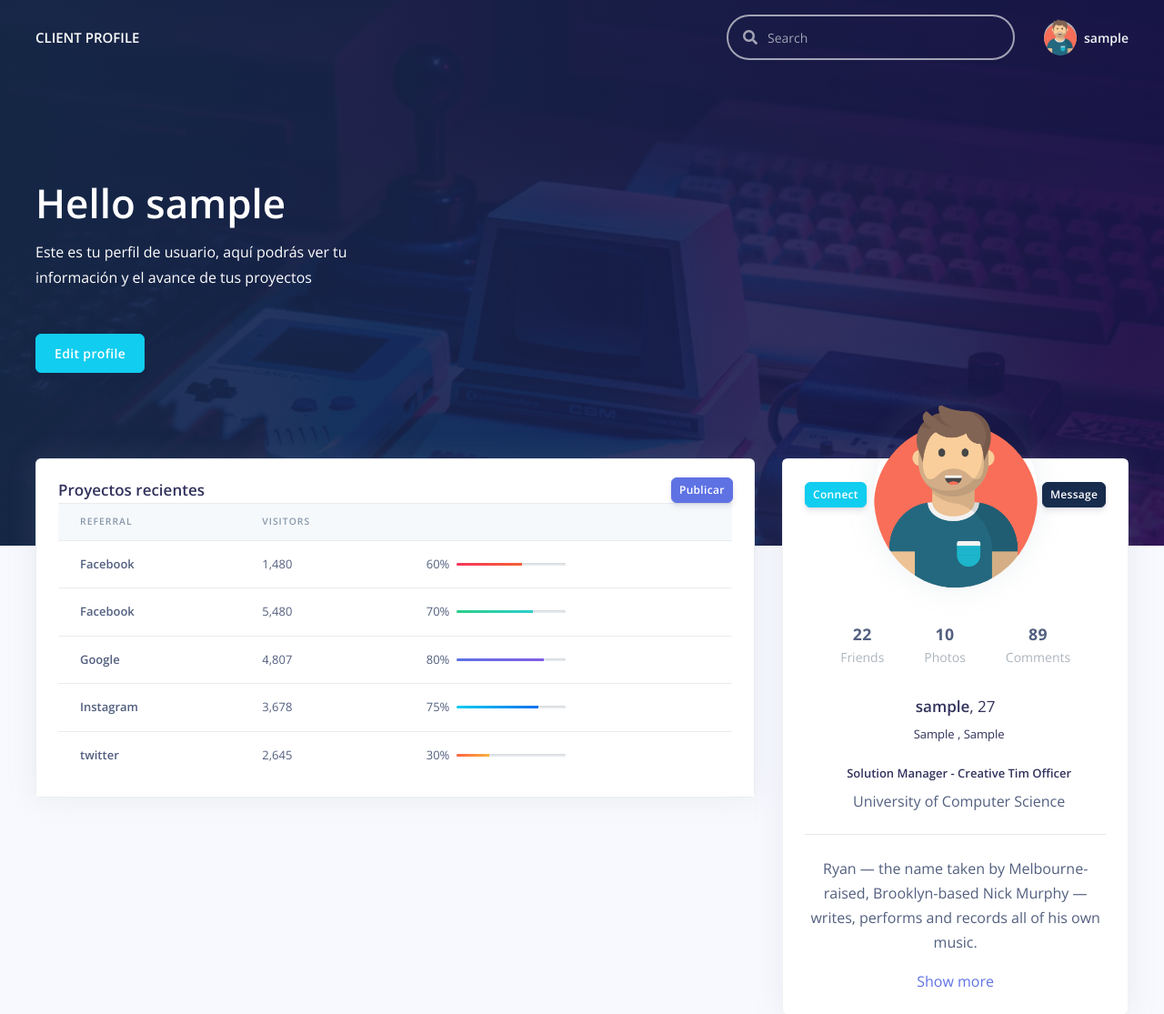
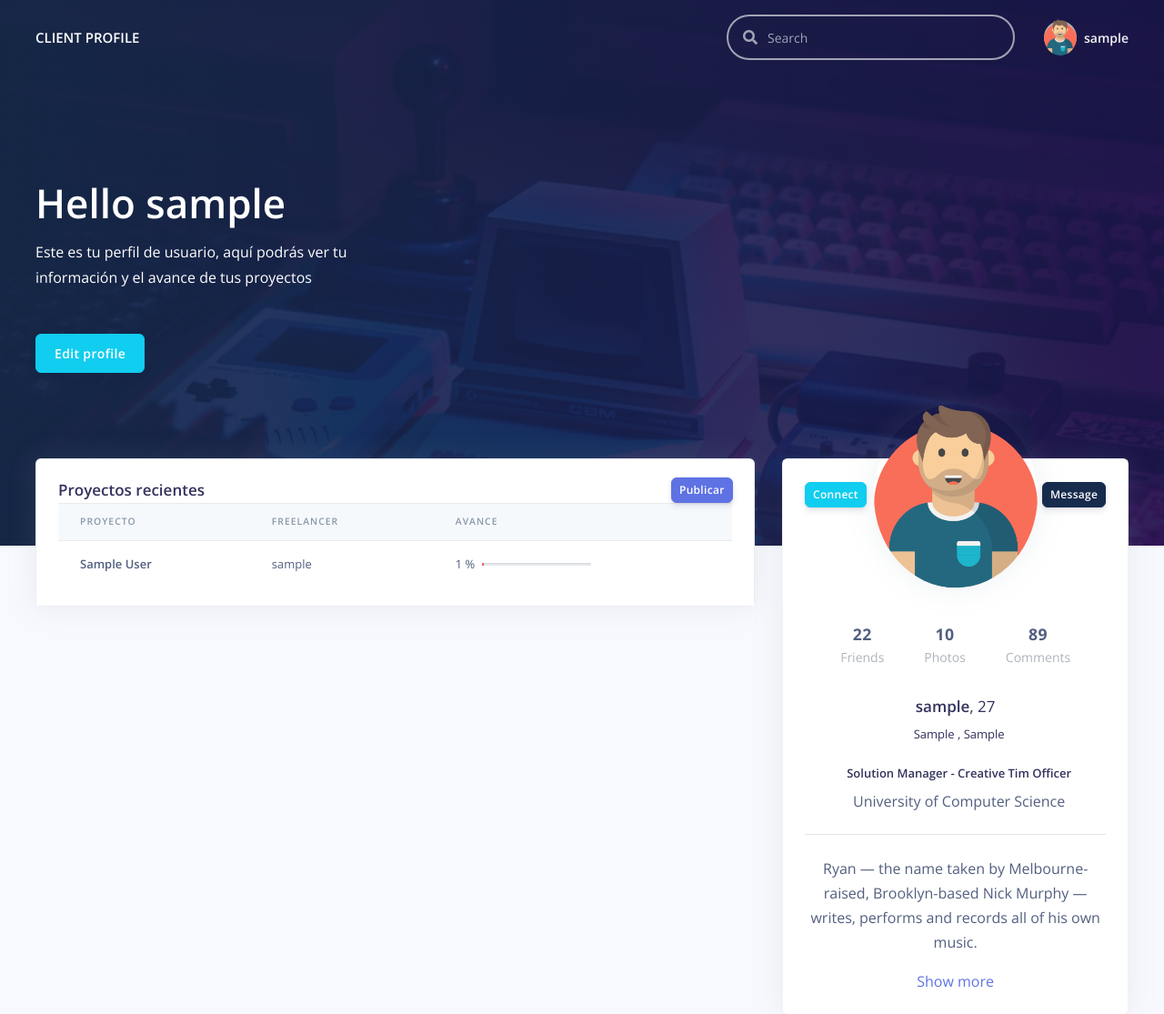
Before and after one commit to cesargasca/Secure_freelancer, a Django app: template templates/users/ClientProfile.html in a window 1280 px wide. Shown: the top 1115 px of the page at 91% size. Run offline with Django 3.2, Linux system fonts and the light colour scheme; the template is opened without the code that fills it: values that come from a table or form of the project are taken from there, others are empty; tables that the repository leaves empty hold one stand-in row (values such as "Sample post"); parts of the project's set-up code (start-up, migrations or seed data) failed here and were passed over; some libraries are stand-ins or nearby versions.

Commit message:
publicar proyecto agregado para clientes

```diff
--- a/ISW_project/settings.py
+++ b/ISW_project/settings.py
@@ -83,7 +83,7 @@ DATABASES = {
         'ENGINE': 'django.db.backends.mysql',
         'NAME': 'sf',
         'USER': 'root',
-        'PASSWORD': '',
+        'PASSWORD': 'password',
         'HOST': 'localhost',
         'PORT': '3306',
     }
--- a/apps/users/models.py
+++ b/apps/users/models.py
@@ -121,6 +121,7 @@ class Skills(models.Model):
 class Publication(models.Model):
     '''publication model'''
     user = models.ForeignKey(User, on_delete=models.CASCADE)
+    freelancer = models.ForeignKey(User,related_name='freelancer_hired', null=True, on_delete = models.SET_NULL)
     name = models.CharField(max_length=50)
     overview = models.CharField(max_length=300)
     date = models.DateField(auto_now=True)
@@ -131,3 +132,4 @@ class Publication(models.Model):
     )
     budget = models.CharField(max_length=50, choices=BUDGET_CHOICES)
     skills = models.ManyToManyField(Skills)
+    progress =  models.IntegerField(default=0)
--- a/templates/users/ClientProfile.html
+++ b/templates/users/ClientProfile.html
@@ -97,109 +97,43 @@
                       <h3 class="mb-0">Proyectos recientes</h3>
                     </div>
                     <div class="col-4 text-right">
-                      <a href="#!" class="btn btn-sm btn-primary">Publicar</a>
+                      <a href="{% url 'users:new_publication' %}" class="btn btn-sm btn-primary">Publicar</a>
                     </div>
                   </div>
                   <div class="table-responsive">
                       <table class="table align-items-center table-flush">
                           <thead class="thead-light">
                             <tr>
-                              <th scope="col">Referral</th>
-                              <th scope="col">Visitors</th>
-                              <th scope="col"></th>
+                              <th scope="col">Proyecto</th>
+                              <th scope="col">Freelancer</th>
+                              <th scope="col">Avance</th>
                             </tr>
                           </thead>
                           <tbody>
+
+                            {% for p in publications %}
                             <tr>
                               <th scope="row">
-                                Facebook
+                                {{p.name}}
                               </th>
                               <td>
-                                1,480
+                                {{p.freelancer}}
                               </td>
                               <td>
-                                <div class="d-flex align-items-center">
-                                  <span class="mr-2">60%</span>
-                                  <div>
-                                    <div class="progress">
-                                      <div class="progress-bar bg-gradient-danger" role="progressbar" aria-valuenow="60" aria-valuemin="0" aria-valuemax="100" style="width: 60%;"></div>
+                                  <div class="d-flex align-items-center">
+                                      <span class="mr-2">{{p.progress}} %</span>
+                                      <div>
+                                        <div class="progress">
+                                          <div class="progress-bar bg-gradient-danger" role="progressbar" aria-valuenow="60" aria-valuemin="0" aria-valuemax="100" style="width: {{p.progress}}%;"></div>
+                                        </div>
+                                      </div>
                                     </div>
-                                  </div>
-                                </div>
                               </td>
                             </tr>
-                            <tr>
-                              <th scope="row">
-                                Facebook
-                              </th>
-                              <td>
-                                5,480
-                              </td>
-                              <td>
-                                <div class="d-flex align-items-center">
-                                  <span class="mr-2">70%</span>
-                                  <div>
-                                    <div class="progress">
-                                      <div class="progress-bar bg-gradient-success" role="progressbar" aria-valuenow="70" aria-valuemin="0" aria-valuemax="100" style="width: 70%;"></div>
-                                    </div>
-                                  </div>
-                                </div>
-                              </td>
-                            </tr>
-                            <tr>
-                              <th scope="row">
-                                Google
-                              </th>
-                              <td>
-                                4,807
-                              </td>
-                              <td>
-                                <div class="d-flex align-items-center">
-                                  <span class="mr-2">80%</span>
-                                  <div>
-                                    <div class="progress">
-                                      <div class="progress-bar bg-gradient-primary" role="progressbar" aria-valuenow="80" aria-valuemin="0" aria-valuemax="100" style="width: 80%;"></div>
-                                    </div>
-                                  </div>
-                                </div>
-                              </td>
-                            </tr>
-                            <tr>
-                              <th scope="row">
-                                Instagram
-                              </th>
-                              <td>
-                                3,678
-                              </td>
-                              <td>
-                                <div class="d-flex align-items-center">
-                                  <span class="mr-2">75%</span>
-                                  <div>
-                                    <div class="progress">
-                                      <div class="progress-bar bg-gradient-info" role="progressbar" aria-valuenow="75" aria-valuemin="0" aria-valuemax="100" style="width: 75%;"></div>
-                                    </div>
-                                  </div>
-                                </div>
-                              </td>
-                            </tr>
-                            <tr>
-                              <th scope="row">
-                                twitter
-                              </th>
-                              <td>
-                                2,645
-                              </td>
-                              <td>
-                                <div class="d-flex align-items-center">
-                                  <span class="mr-2">30%</span>
-                                  <div>
-                                    <div class="progress">
-                                      <div class="progress-bar bg-gradient-warning" role="progressbar" aria-valuenow="30" aria-valuemin="0" aria-valuemax="100" style="width: 30%;"></div>
-                                    </div>
-                                  </div>
-                                </div>
-                              </td>
-                            </tr>
+                            {% endfor %}
+
+
+
                           </tbody>
                         </table>
 
```
Also changed, not shown: apps/users/views.py (+5 -3 lines), apps/users/migrations/0011_publication_freelancer.py (added), apps/users/migrations/0012_publication_progress.py (added).
